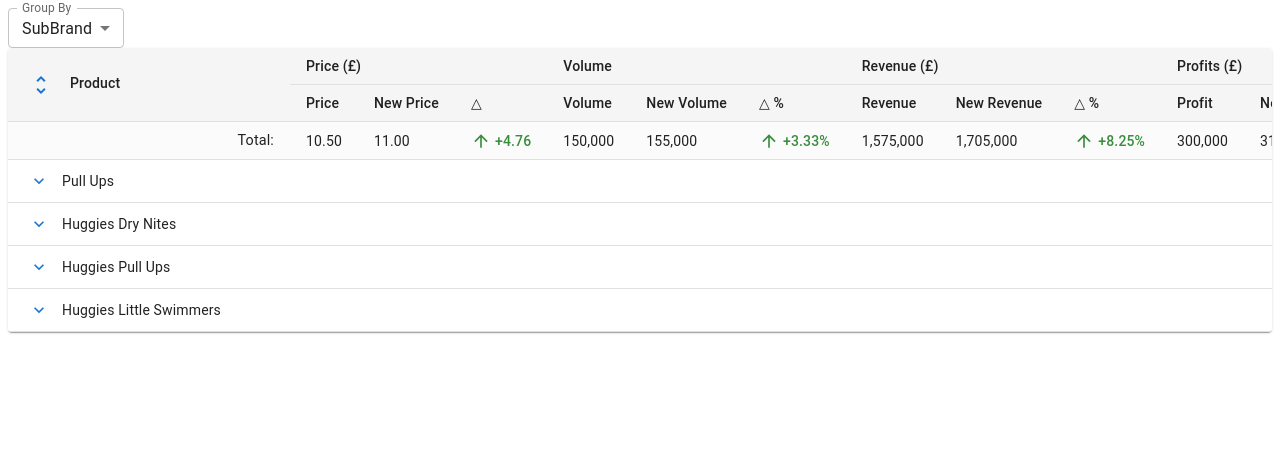
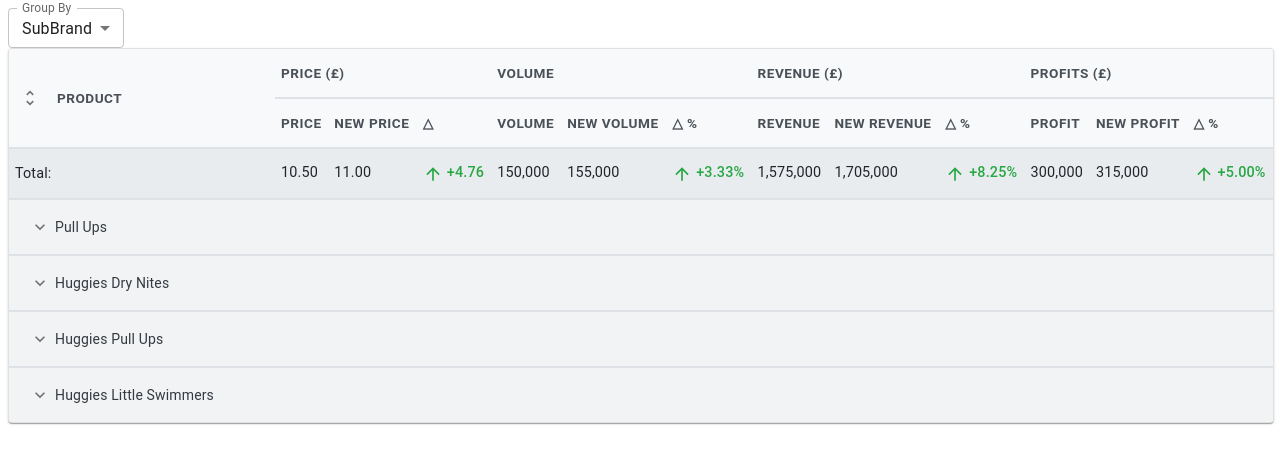
Before and after one commit to shanawarAnsari/Scenario-planner, a React (Create React App) app in the folder scenario-planner/: page / in a window 1280 px wide. Shown: the top 464 px of the page. Built offline with nearby package versions, Linux system fonts and the light colour scheme.

Commit message:
result-final-desin-done

```diff
--- a/scenario-planner/src/scenario-planner/Planner/ResultsTableView.css
+++ b/scenario-planner/src/scenario-planner/Planner/ResultsTableView.css
@@ -2,40 +2,197 @@
 .table {
   width: 100%;
   border-collapse: collapse;
+  border: 1px solid #e0e0e0; /* Lighter border */
+  font-family: "Segoe UI", Tahoma, Geneva, Verdana, sans-serif; /* Modern font stack */
+  box-shadow: 0 2px 4px rgba(0, 0, 0, 0.05); /* Subtle shadow */
+  border-radius: 8px; /* Rounded corners for the container */
+  overflow: hidden; /* Ensure border-radius clips content */
 }
 
 .table th,
 .table td {
-  padding: 8px;
+  padding: 12px 6px; /* Increased padding */
   text-align: left;
-  border-bottom: 1px solid #ddd;
+  border-bottom: 1px solid #e0e0e0; /* Lighter border */
+  transition: background-color 0.2s ease; /* Smoother transition */
+}
+
+/* Remove bottom border from the last row in the body */
+.table tbody tr:last-child td {
+  border-bottom: none;
 }
 
 .table th {
-  background-color: #f4f4f4;
-  font-weight: bold;
+  background-color: #f8f9fa; /* Very light grey header */
+  color: #495057; /* Dark grey text */
+  font-weight: 600; /* Slightly bolder */
+  font-size: 0.85rem; /* Slightly smaller header text */
+  text-transform: uppercase; /* Uppercase headers */
+  letter-spacing: 0.5px; /* Spacing for uppercase */
+  white-space: nowrap;
+  border-bottom: 2px solid #dee2e6; /* Slightly stronger header bottom border */
+}
+
+/* Remove zebra striping */
+.table tbody tr:nth-of-type(even):not(.group-row) {
+  background-color: #ffffff;
+}
+
+/* Hover effect for data rows */
+.table tbody tr.data-row:hover {
+  /* Target data rows specifically */
+  background-color: #f1f3f5; /* Slightly darker hover */
 }
 
 /* Delta value styles */
+.delta-value-box {
+  display: flex;
+  align-items: center;
+}
+
+.delta-arrow-icon {
+  margin-right: 4px; /* Equivalent to sx={{ mr: 0.5 }} */
+}
+
 .delta-text-positive {
-  color: #388e3c;
+  color: #28a745; /* Brighter green */
   font-weight: 500;
 }
 .delta-text-negative {
-  color: #ff3e3e;
+  color: #dc3545; /* Brighter red */
   font-weight: 500;
 }
 .delta-text-neutral {
-  color: #444;
+  color: #6c757d; /* Grey for neutral */
+}
+
+/* Group Row Styles */
+.group-row td {
+  background-color: #f1f3f5; /* Light grey group row */
+  font-weight: 600; /* Bolder group titles */
+  color: #343a40; /* Darker text */
+  border-top: 1px solid #dee2e6;
+  border-bottom: 1px solid #dee2e6;
+  font-size: 0.9rem; /* Slightly larger group text */
+}
+
+.group-row-content {
+  display: flex;
+  align-items: center;
+}
+
+.group-row-text {
+  margin-left: 8px; /* Equivalent to sx={{ ml: 1 }} */
+}
+
+/* Table Header Styles */
+.table-header-product-cell {
+  display: flex;
+  align-items: center;
+  min-width: 250px;
+}
+
+.table-header-product-text {
+  margin-left: 12px;
 }
 
 /* Total row styles */
 .total-row {
-  background-color: #fbfbfb;
-  font-weight: bold;
+  background-color: #e9ecef; /* Slightly darker total row */
+  font-weight: 700; /* Bold total */
+  border-top: 2px solid #adb5bd;
+  border-bottom: none;
+}
+
+.total-row td {
+  color: #212529; /* Dark text for total */
+  white-space: nowrap;
+  font-size: 0.9rem;
+}
+
+.total-row-label {
+  font-size: 0.9rem !important; /* Override default variant styles if needed */
 }
 
 /* No-wrap class */
 .no-wrap {
   white-space: nowrap;
 }
+
+/* Style adjustments for icons */
+.MuiIconButton-root {
+  color: #6c757d; /* Grey icon color */
+  transition: background-color 0.2s ease, color 0.2s ease;
+}
+
+/* Specific styles for expand/collapse buttons */
+.expand-collapse-button,
+.expand-collapse-all-button {
+  padding: 4px;
+  border-radius: 50%; /* Circular buttons */
+  background-color: transparent;
+}
+
+.expand-collapse-button:hover,
+.expand-collapse-all-button:hover {
+  background-color: rgba(0, 86, 179, 0.1); /* Light blue background on hover */
+  color: #0056b3; /* Standard link blue on hover */
+}
+
+.expand-collapse-all-button {
+  margin-right: 8px;
+}
+
+.expand-collapse-button .MuiSvgIcon-root,
+.expand-collapse-all-button .MuiSvgIcon-root {
+  font-size: 1.25rem; /* Slightly larger icons */
+}
+
+/* Promo Chip Styles */
+.promo-chip {
+  padding: 2px 8px !important; /* Adjust padding */
+  height: 24px !important; /* Consistent height */
+  border-radius: 12px !important; /* Pill shape */
+  font-size: 0.75rem !important; /* Smaller font */
+  font-weight: 500 !important;
+  display: inline-flex !important;
+  align-items: center !important;
+  line-height: 1 !important; /* Ensure text is centered vertically */
+  border: none !important; /* Remove default border if any */
+}
+
+.promo-chip .MuiChip-icon {
+  margin-left: 4px !important; /* Space before icon */
+  margin-right: -4px !important; /* Adjust spacing if icon is present */
+  font-size: 1rem !important; /* Icon size */
+}
+
+/* Add back specific chip styles */
+.promo-chip-none {
+  background-color: #e9ecef !important; /* Light grey */
+  color: #495057 !important; /* Dark grey text */
+}
+
+.promo-chip-display {
+  background-color: #d1e7fd !important; /* Light blue */
+  color: #0a58ca !important; /* Darker blue text */
+}
+.promo-chip-display .MuiChip-icon {
+  color: #0a58ca !important; /* Icon color matches text */
+}
+
+.promo-chip-feature {
+  background-color: #d1fadf !important; /* Light green */
+  color: #146c43 !important; /* Darker green text */
+}
+.promo-chip-feature .MuiChip-icon {
+  color: #146c43 !important; /* Icon color matches text */
+}
+
+.promo-chip-discount {
+  background-color: #fff3cd !important; /* Light yellow */
+  color: #856404 !important; /* Darker yellow/brown text */
+}
+.promo-chip-discount .MuiChip-icon {
+  color: #856404 !important; /* Icon color matches text */
+}
--- a/scenario-planner/src/scenario-planner/Planner/ResultsTableView.tsx
+++ b/scenario-planner/src/scenario-planner/Planner/ResultsTableView.tsx
@@ -11,6 +11,7 @@
   Box,
   IconButton,
   Tooltip,
+  Chip,
 } from "@mui/material";
 import {
   ExpandMore,
@@ -19,6 +20,9 @@
   UnfoldLess,
   ArrowUpward,
   ArrowDownward,
+  StorefrontOutlined,
+  LocalOfferOutlined,
+  ExtensionOutlined,
 } from "@mui/icons-material";
 import {
   useResultsTableData,
@@ -52,6 +56,32 @@
   });
 };
 
+// Helper function to get promo chip details (returns class names)
+const getPromoChipDetails = (
+  promoType: string
+): { icon: any; className: string } => {
+  switch (promoType) {
+    case "Display":
+      return {
+        icon: <StorefrontOutlined fontSize="small" />,
+        className: "promo-chip-display",
+      };
+    case "Feature":
+      return {
+        icon: <ExtensionOutlined fontSize="small" />,
+        className: "promo-chip-feature",
+      };
+    case "Discount":
+      return {
+        icon: <LocalOfferOutlined fontSize="small" />,
+        className: "promo-chip-discount",
+      };
+    case "No Promo":
+    default:
+      return { icon: undefined, className: "promo-chip-none" };
+  }
+};
+
 // Format delta values to show + sign for positive values and include colored trend arrows
 const formatDeltaValue = (value: number, showPercentage = false) => {
   const formattedValue = showPercentage
@@ -63,11 +93,14 @@
   else if (value < 0) colorClass = "delta-text-negative";
 
   return (
-    <Box sx={{ display: "flex", alignItems: "center" }}>
+    <Box className="delta-value-box">
       {value > 0 ? (
-        <ArrowUpward fontSize="small" sx={{ mr: 0.5 }} className={colorClass} />
+        <ArrowUpward fontSize="small" className={`delta-arrow-icon ${colorClass}`} />
       ) : value < 0 ? (
-        <ArrowDownward fontSize="small" sx={{ mr: 0.5 }} className={colorClass} />
+        <ArrowDownward
+          fontSize="small"
+          className={`delta-arrow-icon ${colorClass}`}
+        />
       ) : null}
       <span className={colorClass}>{formattedValue}</span>
     </Box>
@@ -79,14 +112,22 @@
   indentLevel: number;
   showPromoType?: boolean;
 }> = ({ item, indentLevel, showPromoType = true }) => {
-  // For DataRow, always indent one level more than the grouping row
-  const paddingLeft = 32 + indentLevel * 24;
+  const paddingLeft = 50 + indentLevel * 24;
+  const { icon, className: chipClassName } = getPromoChipDetails(item.promoType);
 
   return (
-    <TableRow key={item.pid}>
-      <TableCell className="no-wrap" style={{ paddingLeft, minWidth: 150 }}>
-        {showPromoType && <span>{item.promoType}</span>}
-        {!showPromoType && item.osku}
+    <TableRow key={item.pid} className="data-row">
+      <TableCell className="no-wrap" style={{ paddingLeft }}>
+        {showPromoType ? (
+          <Chip
+            icon={icon}
+            label={item.promoType}
+            size="small"
+            className={`promo-chip ${chipClassName}`}
+          />
+        ) : (
+          item.osku
+        )}
       </TableCell>
       <TableCell className="no-wrap">{item.ppk.toFixed(2)}</TableCell>
       <TableCell className="no-wrap">{item.ppka.toFixed(2)}</TableCell>
@@ -126,13 +167,13 @@
   const paddingLeft = 16 + indentLevel * 24;
 
   return (
-    <TableRow>
-      <TableCell colSpan={13} style={{ paddingLeft, minWidth: 250 }}>
-        <Box sx={{ display: "flex", alignItems: "center" }}>
+    <TableRow className="group-row">
+      <TableCell colSpan={13} style={{ paddingLeft }}>
+        <Box className="group-row-content">
           <IconButton
             size="small"
             onClick={() => onToggle(id)}
-            sx={{ color: "#1976d2" }}
+            className="expand-collapse-button"
           >
             {isExpanded ? (
               <ExpandLess fontSize="small" />
@@ -140,7 +181,7 @@
               <ExpandMore fontSize="small" />
             )}
           </IconButton>
-          <Typography variant="body2" component="span" sx={{ ml: 1 }}>
+          <Typography variant="body2" component="span" className="group-row-text">
             {id}
           </Typography>
         </Box>
@@ -156,18 +197,18 @@
 }> = ({ allExpanded, toggleAllGroups }) => (
   <TableHead>
     <TableRow>
-      <TableCell className="no-wrap" style={{ minWidth: 250 }} rowSpan={3}>
-        <Box>
+      <TableCell className="no-wrap" rowSpan={3}>
+        <Box className="table-header-product-cell">
           <Tooltip title={allExpanded ? "Collapse All" : "Expand All"}>
             <IconButton
               size="small"
               onClick={toggleAllGroups}
-              sx={{ color: "#1976d2" }}
+              className="expand-collapse-all-button"
             >
               {allExpanded ? <UnfoldLess /> : <UnfoldMore />}
             </IconButton>
           </Tooltip>
-          <span style={{ marginLeft: "12px" }}>Product</span>
+          <span className="table-header-product-text">Product</span>
         </Box>
       </TableCell>
       <TableCell className="no-wrap" colSpan={3}>
@@ -209,19 +250,18 @@
   const totals = {
     avgPpk: 10.5,
     avgPpka: 11.0,
-    deltaPpk: 4.76, // Calculated as ((11.00 - 10.50) / 10.50) * 100
+    deltaPpk: 4.76,
     totalVpk: 150000,
     totalVpka: 155000,
-    deltaVpk: 3.33, // Calculated as ((155000 - 150000) / 150000) * 100
+    deltaVpk: 3.33,
     totalRev: 1575000,
     totalRevA: 1705000,
-    deltaRev: 8.25, // Calculated as ((1705000 - 1575000) / 1575000) * 100
+    deltaRev: 8.25,
     totalProfit: 300000,
     totalProfitA: 315000,
-    deltaProfit: 5.0, // Calculated as ((315000 - 300000) / 300000) * 100
+    deltaProfit: 5.0,
   };
 
-  // Toggle all groups function
   const toggleAllGroups = () => {
     setAllExpanded(!allExpanded);
 
@@ -232,7 +272,6 @@
     }
   };
 
-  // Render functions for each level
   const renderBrandLevel = () => {
     const data = groupedData as GroupedByBrand;
     return Object.entries(data).map(([brand, subGroups]) => (
@@ -377,7 +416,6 @@
     ));
   };
 
-  // Main render function
   const renderGroupedData = () => {
     switch (level) {
       case "Brand":
@@ -395,14 +433,13 @@
 
   return (
     <Box>
-      <TableContainer component={Paper}>
+      <TableContainer component={Paper} className="table">
         <Table stickyHeader size="small">
           <TableHeader allExpanded={allExpanded} toggleAllGroups={toggleAllGroups} />
           <TableBody>
-            {/* Total row at the top of the table - Using hardcoded values */}
             <TableRow className="total-row">
               <TableCell className="no-wrap" align={"right"} colSpan={1}>
-                <Typography variant="subtitle1" sx={{ fontSize: "0.9rem" }}>
+                <Typography variant="subtitle1" className="total-row-label">
                   Total:
                 </Typography>
               </TableCell>
@@ -459,8 +496,6 @@
                 {formatDeltaValue(totals.deltaProfit, true)}
               </TableCell>
             </TableRow>
-
-            {/* Grouped data rows */}
             {renderGroupedData()}
           </TableBody>
         </Table>
```
Also changed, not shown: scenario-planner/src/scenario-planner/mockData.js (+8 -8 lines).
